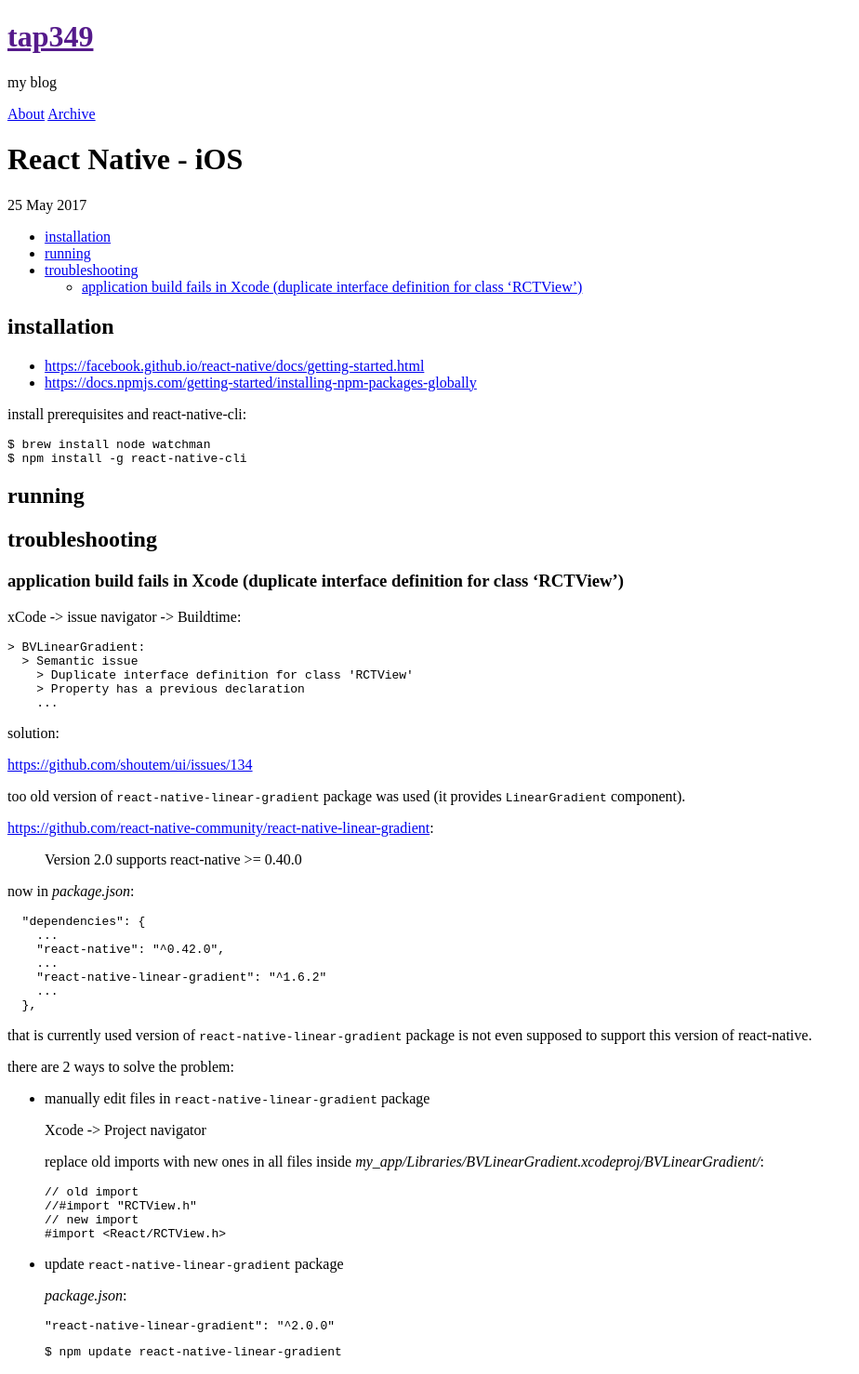
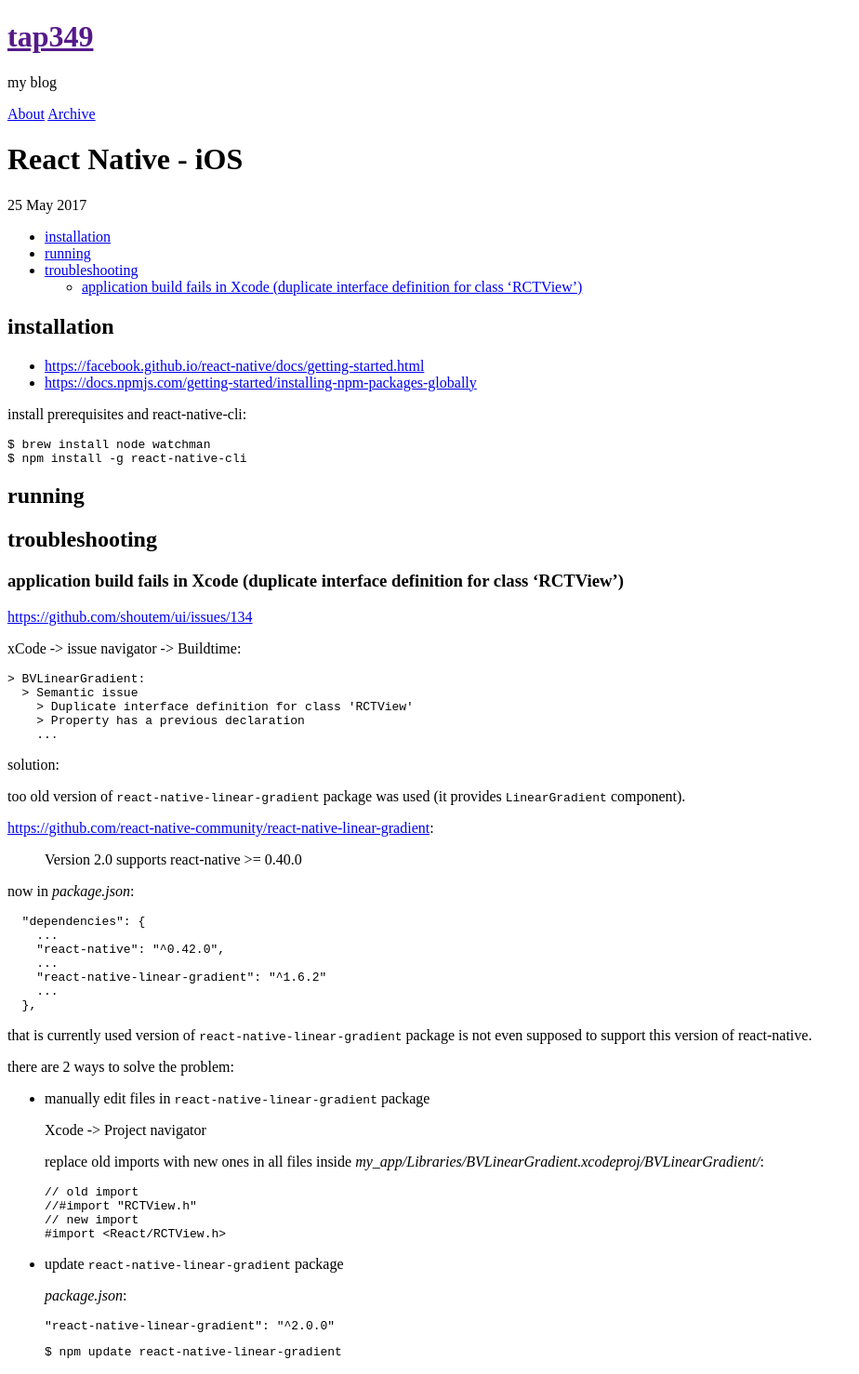
Before and after one commit to tap349/tap349.github.io, a Jekyll site: the page built from _posts/2017-05-25-react-native-ios.md, in a window 1280 px wide. Shown: the whole page at 93% size, without its empty margins (0-924 px from the left). Built offline with Jekyll 4.4.1, drawn with Linux system fonts in a browser that asks for light colours.

Commit message:
update 2017-05-25_17:01:21

````diff
--- a/_posts/2017-05-25-react-native-ios.md
+++ b/_posts/2017-05-25-react-native-ios.md
@@ -29,6 +29,8 @@
 
 ### application build fails in Xcode (duplicate interface definition for class 'RCTView')
 
+<https://github.com/shoutem/ui/issues/134>
+
 xCode -> issue navigator -> Buildtime:
 
 ```sh
@@ -40,8 +42,6 @@
 ```
 
 solution:
-
-<https://github.com/shoutem/ui/issues/134>
 
 too old version of `react-native-linear-gradient` package was used
 (it provides `LinearGradient` component).
````
